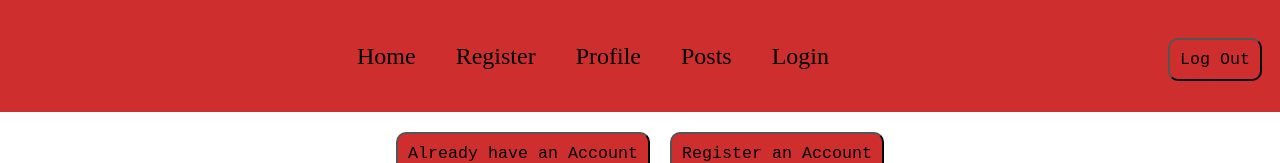
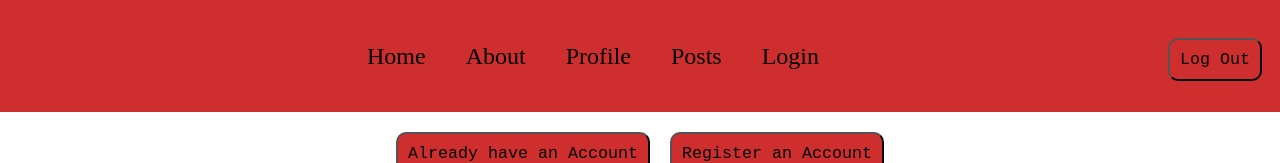
Before and after one commit to Block-30-Stranger-Things/Stranger-Things-Block-30, a React (Vite) app: page / in a window 1280 px wide. Shown: the top 163 px of the page. Built offline with nearby package versions, Linux system fonts and the light colour scheme; a web font is replaced by a local one.

Commit message:
adding another link to my top header

```diff
--- a/src/App.css
+++ b/src/App.css
@@ -28,7 +28,8 @@
   display: flex;
   justify-content: center;
   font-size: 18pt;
-  font-family: 'Times New Roman', Times, serif
+  font-family: 'Times New Roman', Times, serif;
+
 }
 
 .navigation a {
--- a/src/App.jsx
+++ b/src/App.jsx
@@ -23,7 +23,7 @@
       <button className="logOutOnNav" onClick={logOut}>Log Out</button>
       <div className="navigation">
         <Link to="/">Home</Link>
-        <Link to="/register">Register</Link>
+        <Link to="/about">About</Link>
         <Link to="/profile">Profile</Link>
         <Link to="/posts">Posts</Link>
         <Link to="/login">Login</Link>
```
